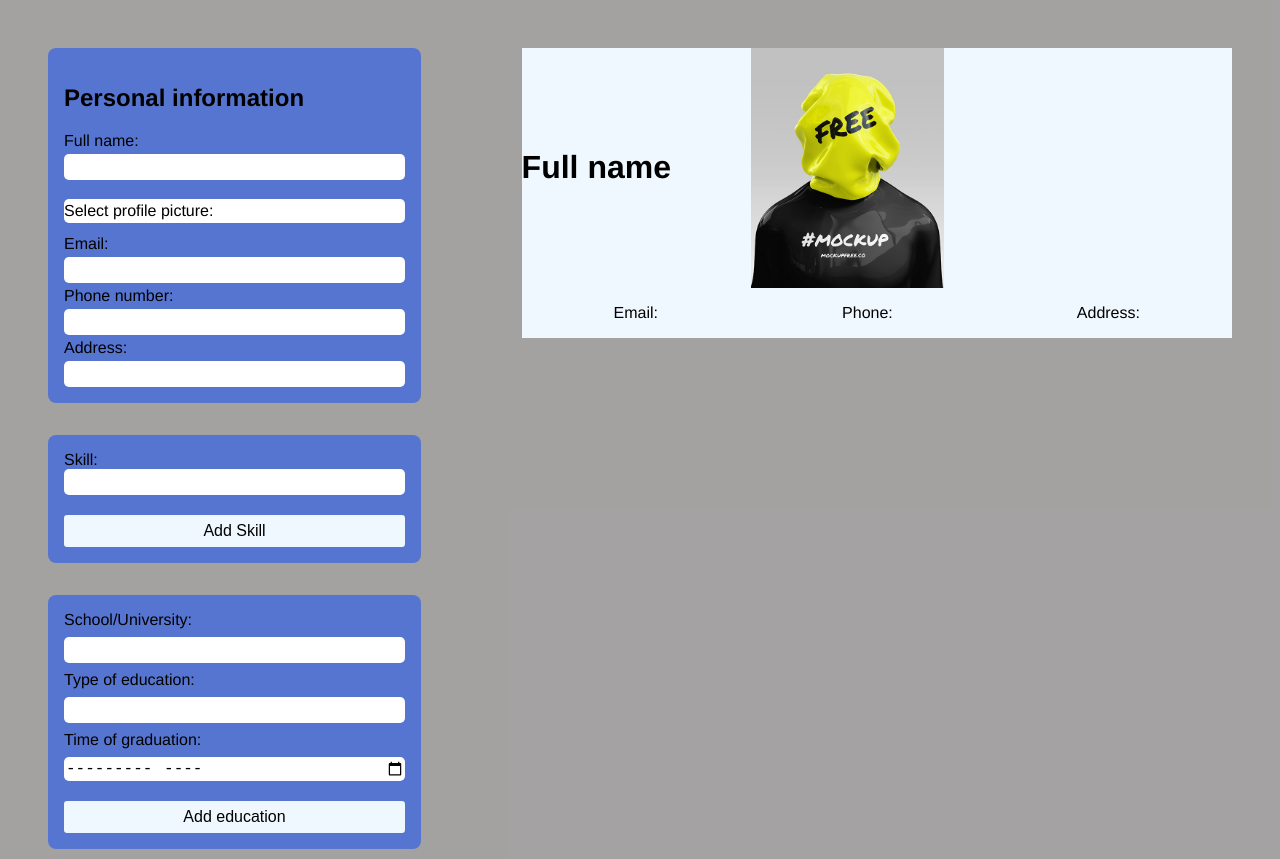
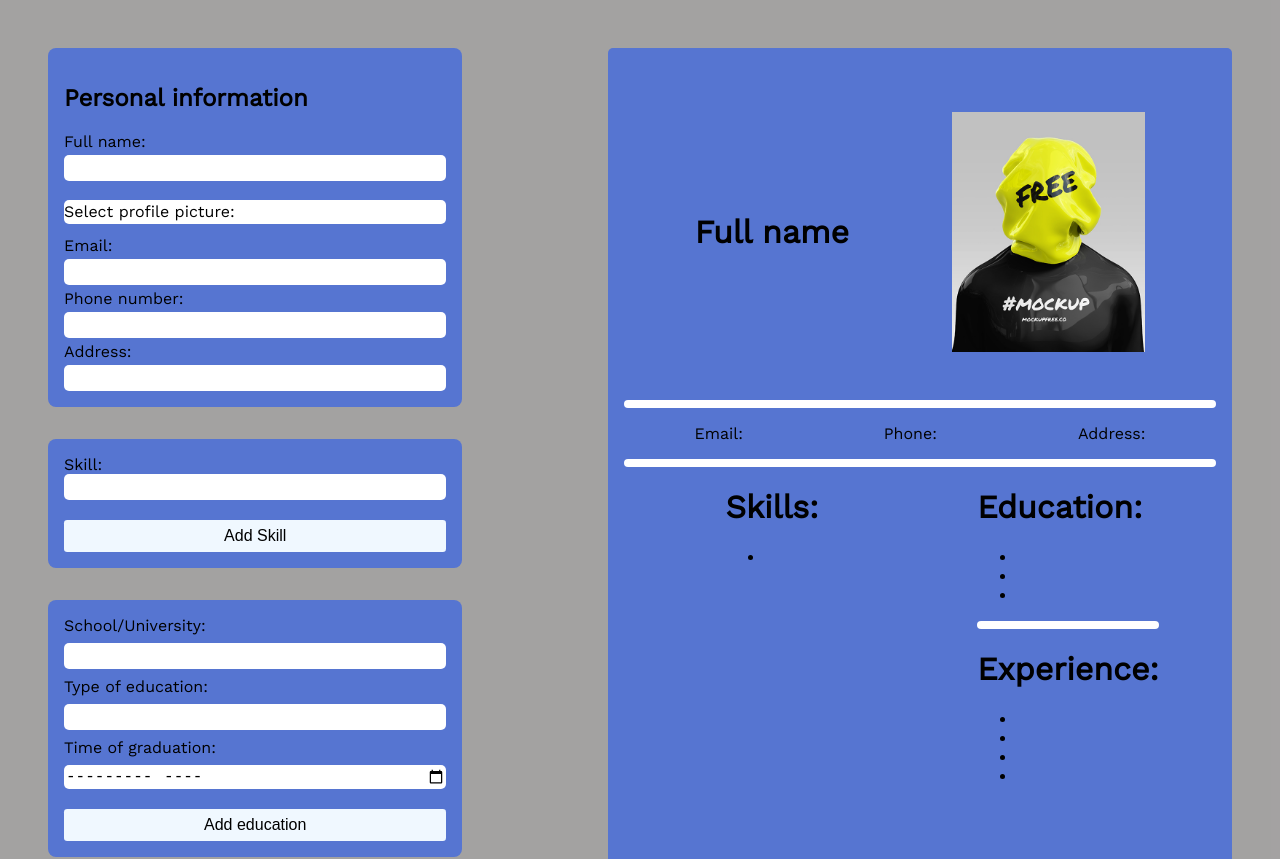
Before and after one commit to Rbr4t/CV-Application, a React (Create React App) app: page / in a window 1280 px wide. Shown: the top 859 px of the page. Built offline with nearby package versions, Linux system fonts and the light colour scheme.

Commit message:
more styling the CV panel

```diff
--- a/public/index.html
+++ b/public/index.html
@@ -9,6 +9,9 @@
       name="description"
       content="Web site created using create-react-app"
     />
+    <link rel="preconnect" href="https://fonts.gstatic.com">
+    <link href="https://fonts.googleapis.com/css2?family=Work+Sans&display=swap" rel="stylesheet">
+
     <link rel="apple-touch-icon" href="%PUBLIC_URL%/logo192.png" />
     <!--
       manifest.json provides metadata used when your web app is installed on a
--- a/src/App.js
+++ b/src/App.js
@@ -54,9 +54,17 @@ function App() {
 
       <div className="cv">
         <GeneralCV props={data.general}/>
-        <SkillsCV props={data.skills}/>
-        <EducationCV props={data.education}/>
-        <ExperienceCV props={data.experience} />
+        <div className='border'></div>
+
+        <div className="secondary">
+          <SkillsCV props={data.skills}/>
+          <div>
+            <EducationCV props={data.education}/>
+            <div className='border'></div>
+            <ExperienceCV props={data.experience} />
+          </div>
+        </div>
+
       </div>
 
     </main>
--- a/src/components/Education.js
+++ b/src/components/Education.js
@@ -99,7 +99,17 @@ class EducationCV extends Component {
                 </div>
             )
         }
-        return
+        return (
+          <div>
+              <h1>Education:</h1>
+              <ul>
+                <li></li>
+                <li></li>
+                <li></li>
+
+              </ul>
+          </div>
+      )
     }
 }
 
--- a/src/components/General.js
+++ b/src/components/General.js
@@ -88,7 +88,7 @@ class GeneralInfo extends Component {
 
                 <div className='basic-info'>
                     <label htmlFor='name'>Full name: </label>
-                    <input id='name' value={this.state.name} onChange={this.changeName}></input>
+                    <input maxLength="30" id='name' value={this.state.name} onChange={this.changeName}></input>
 
                     <label className='profilepicker' htmlFor="profilepic">Select profile picture:</label>
                     <input type="file" accept="image/*" onChange={this.changeProfilePic} id="profilepic" name="profile"></input>
@@ -121,8 +121,9 @@ class GeneralCV extends Component {
                 <div className='panel'>
                     <div className='profilepanel'>
                         <h1>{this.props.props.name}</h1>
-                        <img src={this.props.props.profilePic} alt='preview'></img>
+                        <img className='profileimg' src={this.props.props.profilePic} alt='preview'></img>
                     </div>
+                    <div className='border'></div>
                     <div className='secondarypanel'>
                         <p>Email: {this.props.props.email}</p>
                         <p>Phone: {this.props.props.phone}</p>
@@ -140,6 +141,8 @@ class GeneralCV extends Component {
                     <h1>Full name</h1>
                     <img src={logo} alt='preview'></img>
                 </div>
+                <div className='border'></div>
+
                 <div className='secondarypanel'>
                     <p>Email: </p>
                     <p>Phone: </p>
--- a/src/components/PrevExperiance.js
+++ b/src/components/PrevExperiance.js
@@ -99,7 +99,7 @@ class ExperienceCV extends Component {
         if(this.props.props !== null) {
             return (
                 <div>
-                    <h1>Previous work experiences:</h1>
+                    <h1>Experience:</h1>
 
                         {this.props.props.experiences.map((prop, index) => {
                             return (
@@ -114,7 +114,19 @@ class ExperienceCV extends Component {
                 </div>
             )
         }
-        return
+        return (
+          <div>
+              <h1>Experience:</h1>
+              <ul>
+                <li></li>
+                <li></li>
+                <li></li>
+                <li></li>
+
+              </ul>
+
+          </div>
+      )
     }
 }
 
--- a/src/components/Skills.js
+++ b/src/components/Skills.js
@@ -74,7 +74,14 @@ class SkillsCV extends Component {
                 </div>
             )
         }
-        return
+        return (
+          <div>
+              <h1>Skills:</h1>
+              <ul>
+                  <li></li>
+              </ul>
+          </div>
+      )
     }
 }
 
--- a/src/index.js
+++ b/src/index.js
@@ -1,6 +1,8 @@
 import React from 'react';
 import ReactDOM from 'react-dom/client';
 import App from './App';
+
+
 
 const root = ReactDOM.createRoot(document.getElementById('root'));
 root.render(
--- a/src/styles/General.css
+++ b/src/styles/General.css
@@ -2,7 +2,7 @@ body {
     margin: 0;
     padding: 0;
     border: 0;
-    font-family: 'Franklin Gothic Medium', 'Arial Narrow', Arial, sans-serif;
+    font-family: 'Work Sans', 'Franklin Gothic Medium', 'Arial Narrow', Arial, sans-serif;
 }
 main {
 
@@ -16,11 +16,11 @@ form {
     display: flex;
     flex-direction: column;
     justify-content: space-between;
-    min-width: 25%;
+    min-width: 35%;
 }
 
 form>div {
-    background-color: rgb(86, 117, 209);
+    background-color: #5675d1;
     padding: 1rem;
     border-radius: 8px;
 }
@@ -42,6 +42,7 @@ input#profilepic {
 }
 
 .profilepicker {
+    font-size: medium;
     background-color: white;
     display: flex;
     margin-top: 15px;
@@ -64,7 +65,16 @@ input#profilepic {
 }
 
 .cv {
-    min-width: 60%;
+    min-width: 50%;
+    background-color: #5675d1;
+    border-radius: 5px;
+    padding: 1rem;
+}
+
+.secondary {
+    display: grid;
+    grid-template-columns: 1fr 1fr;
+    justify-items: center;
 }
 
 button {
@@ -86,3 +96,7 @@ button:hover {
     gap: 0.25rem;
 
 }
+
+.profileimg {
+    max-height: 240px;
+}
--- a/src/styles/Panel.css
+++ b/src/styles/Panel.css
@@ -1,13 +1,15 @@
 .panel {
-    background-color: aliceblue;
 
 }
 
 .profilepanel {
+    padding: 3rem;
     display: flex;
     flex-direction: row;
     align-items: center;
+    justify-content: space-evenly;
     gap: 5rem;
+    max-width: 100%;
 }
 
 .profilepanel>img {
@@ -19,3 +21,12 @@
     flex-direction: row;
     justify-content: space-around;
 }
+
+.border {
+    display: flex;
+    flex: 1 0 auto;
+    height: 8px;
+    width: 100%;
+    background-color: white;
+    border-radius: 5px;
+}
```
Also changed, not shown: src/components/Navbar.js (added, +17 -0 lines).
